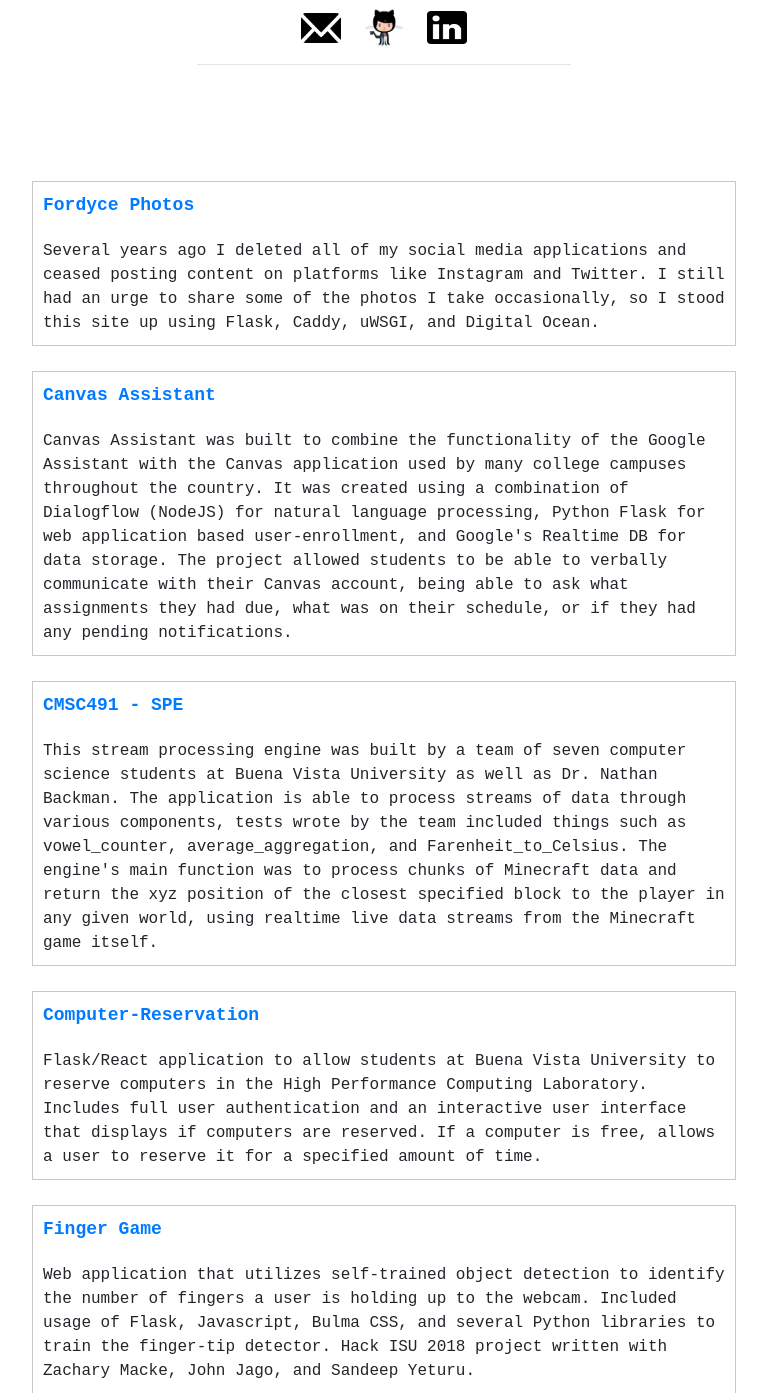
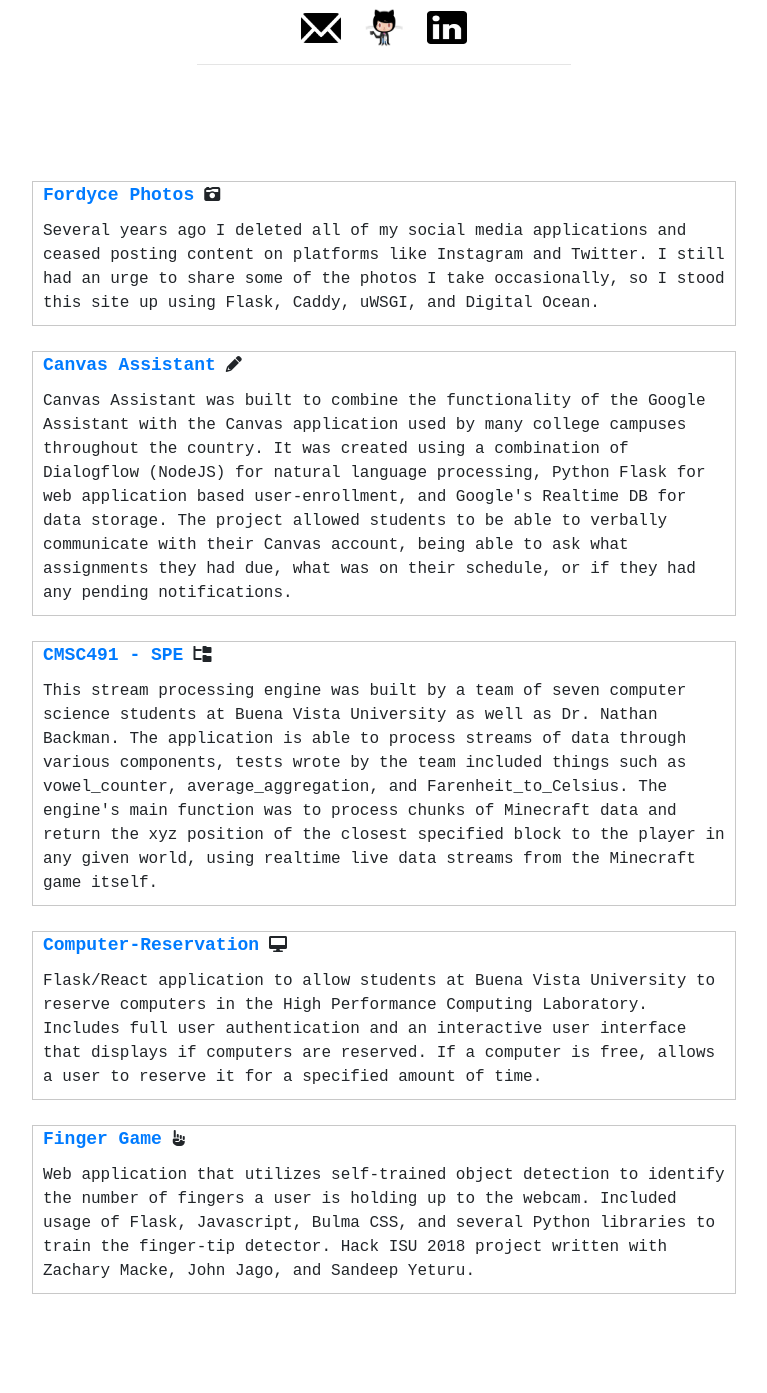
Before and after one commit to jackmford/personal-website-MK2, a Flask app: page / in a window 1280 px wide. Shown: the part 413-1806 px from the top of the page, without its empty margins (256-1023 px from the left). After the commit the page ends 1707 px from the top, so only its background shows below. Run offline with Flask 2, Linux system fonts and the light colour scheme; some libraries are stand-ins or nearby versions.

Commit message:
favicons

```diff
--- a/templates/index.html
+++ b/templates/index.html
@@ -4,7 +4,8 @@
     <meta charset="utf-8">
     <meta name="viewport" content="width=device-width, initial-scale=1, shrink-to-fit=no">
     <link rel="stylesheet" href="https://maxcdn.bootstrapcdn.com/bootstrap/4.0.0/css/bootstrap.min.css" integrity="sha384-Gn5384xqQ1aoWXA+058RXPxPg6fy4IWvTNh0E263XmFcJlSAwiGgFAW/dAiS6JXm" crossorigin="anonymous">
-    <link href="https://maxcdn.bootstrapcdn.com/font-awesome/4.7.0/css/font-awesome.min.css" rel="stylesheet"> <link rel="stylesheet" type="text/css" href="{{ url_for('static', filename='css/index.css') }}">
+    <link rel="stylesheet" href="https://cdnjs.cloudflare.com/ajax/libs/font-awesome/6.0.0/css/all.min.css">
+    <link rel="stylesheet" type="text/css" href="{{ url_for('static', filename='css/index.css') }}">
     <link rel="icon" href="../static/img/cartoonprof.png" type="image/x-icon">
     <title>Jack Fordyce</title>
   </head>
@@ -40,35 +41,35 @@
 
       <div class="container-fluid" id="proj-desc-container">
         <div class="row proj-row">
-          <a class="proj-p-title" href=https://github.com/jackmford/fordycephotos target="_blank">Fordyce Photos</a>
+          <span><a class="proj-p-title" href=https://github.com/jackmford/fordycephotos target="_blank">Fordyce Photos</a><i class="fas fa-camera-retro"></i></span>
           <p class="proj-p-des">Several years ago I deleted all of my social media applications and ceased posting content on platforms like Instagram and Twitter. I still had an urge to share some of the photos I take occasionally, so I stood this site up using Flask, Caddy, uWSGI, and Digital Ocean.</p>
         </div>
       </div>
 
       <div class="container-fluid" id="proj-desc-container">
         <div class="row proj-row">
-          <a class="proj-p-title" href=https://github.com/jackmford/capstone target="_blank">Canvas Assistant</a>
+          <span><a class="proj-p-title" href=https://github.com/jackmford/capstone target="_blank">Canvas Assistant</a><i class="fas fa-pencil"></i></span>
           <p class="proj-p-des">Canvas Assistant was built to combine the functionality of the Google Assistant with the Canvas application used by many college campuses throughout the country. It was created using a combination of Dialogflow (NodeJS) for natural language processing, Python Flask for web application based user-enrollment, and Google's Realtime DB for data storage. The project allowed students to be able to verbally communicate with their Canvas account, being able to ask what assignments they had due, what was on their schedule, or if they had any pending notifications.</p>
         </div>
       </div>
 
       <div class="container-fluid" id="proj-desc-container">
         <div class="row proj-row">
-          <a class="proj-p-title"href=https://github.com/nathan-backman/cmsc491-SPE target="_blank">CMSC491 - SPE</a>
+          <span><a class="proj-p-title"href=https://github.com/nathan-backman/cmsc491-SPE target="_blank">CMSC491 - SPE</a><i class="fas fa-folder-tree"></i></span>
           <p class="proj-p-des">This stream processing engine was built by a team of seven computer science students at Buena Vista University as well as Dr. Nathan Backman. The application is able to process streams of data through various components, tests wrote by the team included things such as vowel_counter, average_aggregation, and Farenheit_to_Celsius. The engine's main function was to process chunks of Minecraft data and return the xyz position of the closest specified block to the player in any given world, using realtime live data streams from the Minecraft game itself.</p>
         </div>
       </div>
 
       <div class="container-fluid" id="proj-desc-container">
         <div class="row proj-row">
-          <a class="proj-p-title" href=https://github.com/jackmford/Computer-Reservation-System target="_blank">Computer-Reservation</a>
+          <span><a class="proj-p-title" href=https://github.com/jackmford/Computer-Reservation-System target="_blank">Computer-Reservation</a><i class="fas fa-desktop"></i></span>
           <p class="proj-p-des">Flask/React application to allow students at Buena Vista University to reserve computers in the High Performance Computing Laboratory. Includes full user authentication and an interactive user interface that displays if computers are reserved. If a computer is free, allows a user to reserve it for a specified amount of time.</p>
         </div>
       </div>
 
       <div class="container-fluid" id="proj-desc-container">
         <div class="row proj-row">
-          <a class="proj-p-title" href=https://github.com/jackmford/finger-game target="_blank">Finger Game</a>
+          <span><a class="proj-p-title" href=https://github.com/jackmford/finger-game target="_blank">Finger Game</a><i class="fas fa-hand-point-up"></i></span>
           <p class="proj-p-des">Web application that utilizes self-trained object detection to identify the number of fingers a user is holding up to the webcam. Included usage of Flask, Javascript, Bulma CSS, and several Python libraries to train the finger-tip detector. Hack ISU 2018 project written with Zachary Macke, John Jago, and Sandeep Yeturu.</p>
         </div>
       </div>
```
Also changed, not shown: 1 other file.
